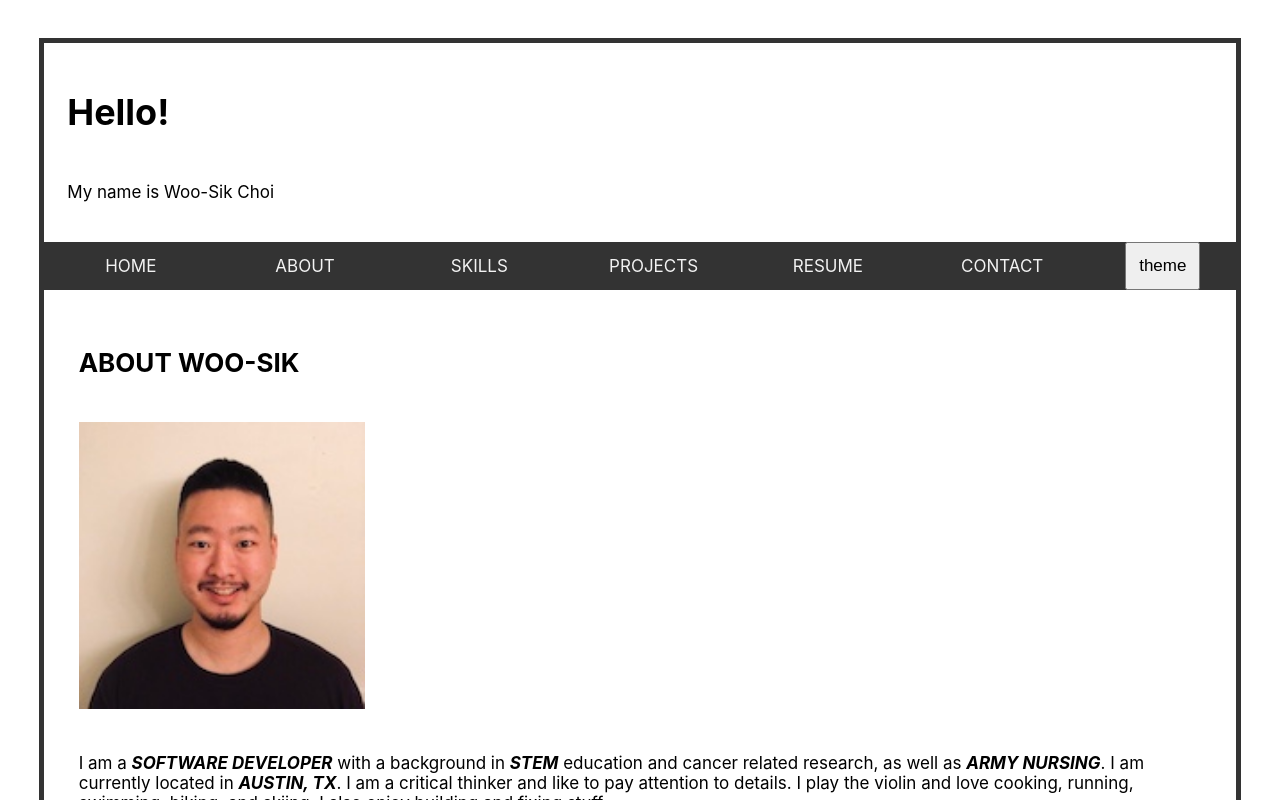
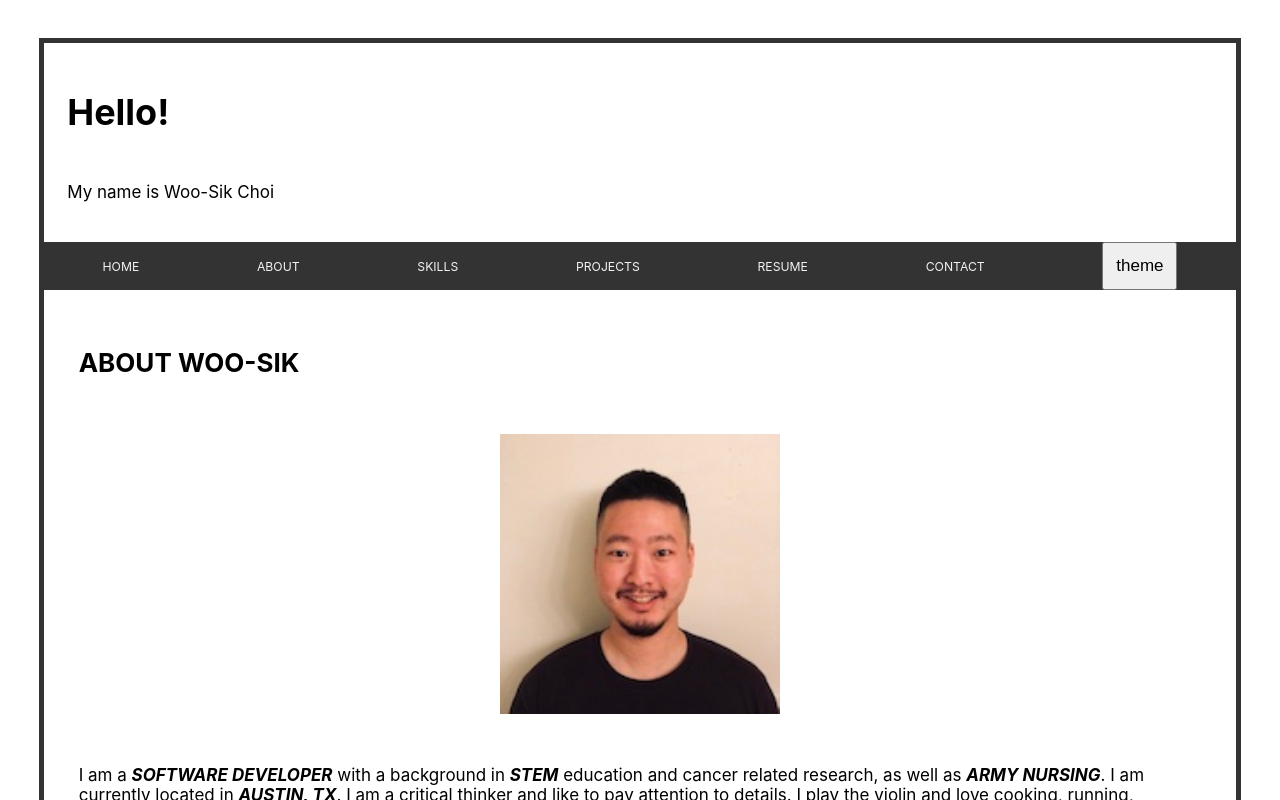
Before and after one commit to dvlprwchoi/portfolio-2, a React (Create React App) app: page / in a window 1280 px wide. Shown: the top 800 px of the page. Built offline with nearby package versions, Linux system fonts and the light colour scheme.

Commit message:
Update navbar font size and center profile picture

```diff
--- a/src/App.css
+++ b/src/App.css
@@ -21,6 +21,11 @@
   padding: 1%;
 }
 
+.profile-picture-div {
+  display: flex;
+  justify-content: center;
+}
+
 /* Global */
 h1 {
   font-size: calc(12px + 3vmin);
--- a/src/components/Main/Main.js
+++ b/src/components/Main/Main.js
@@ -8,6 +8,7 @@ function Main() {
     <div className="main">
       <div className="about" id="about">
         <h2>ABOUT WOO-SIK</h2>
+        <div className="profile-picture-div">
           <img
             className="profile-picture"
             src={profilePicture}
@@ -15,6 +16,7 @@ function Main() {
             width="25%"
             height="auto"
           />
+        </div>
         <p>
           I am a <span>SOFTWARE DEVELOPER</span> with a background in{' '}
           <span>STEM</span> education and cancer related research, as well as{' '}
--- a/src/components/Navbar/Navbar.css
+++ b/src/components/Navbar/Navbar.css
@@ -17,7 +17,7 @@
   padding: 0;
   display: flex;
   list-style-type: none;
-  width: 8vw;
+  /* width: 8vw; */
   justify-content: center;
   align-items: center;
 }
@@ -25,4 +25,5 @@
 .navbar a {
   text-decoration: none;
   color: #f2f2f2;
+  font-size: calc(9px + 0.4vmin);
 }
```
Lines whose indentation alone changed are shown as unchanged.
